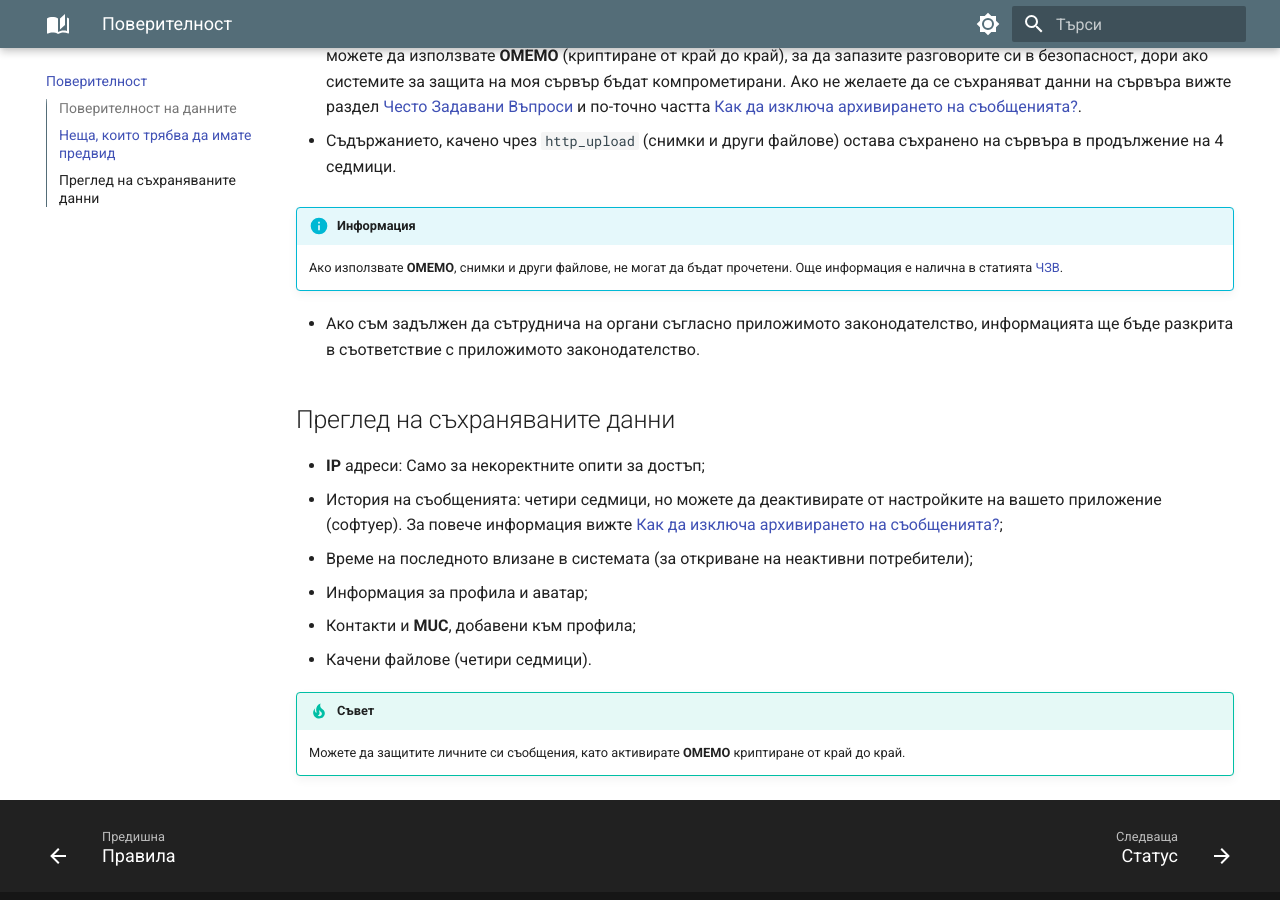
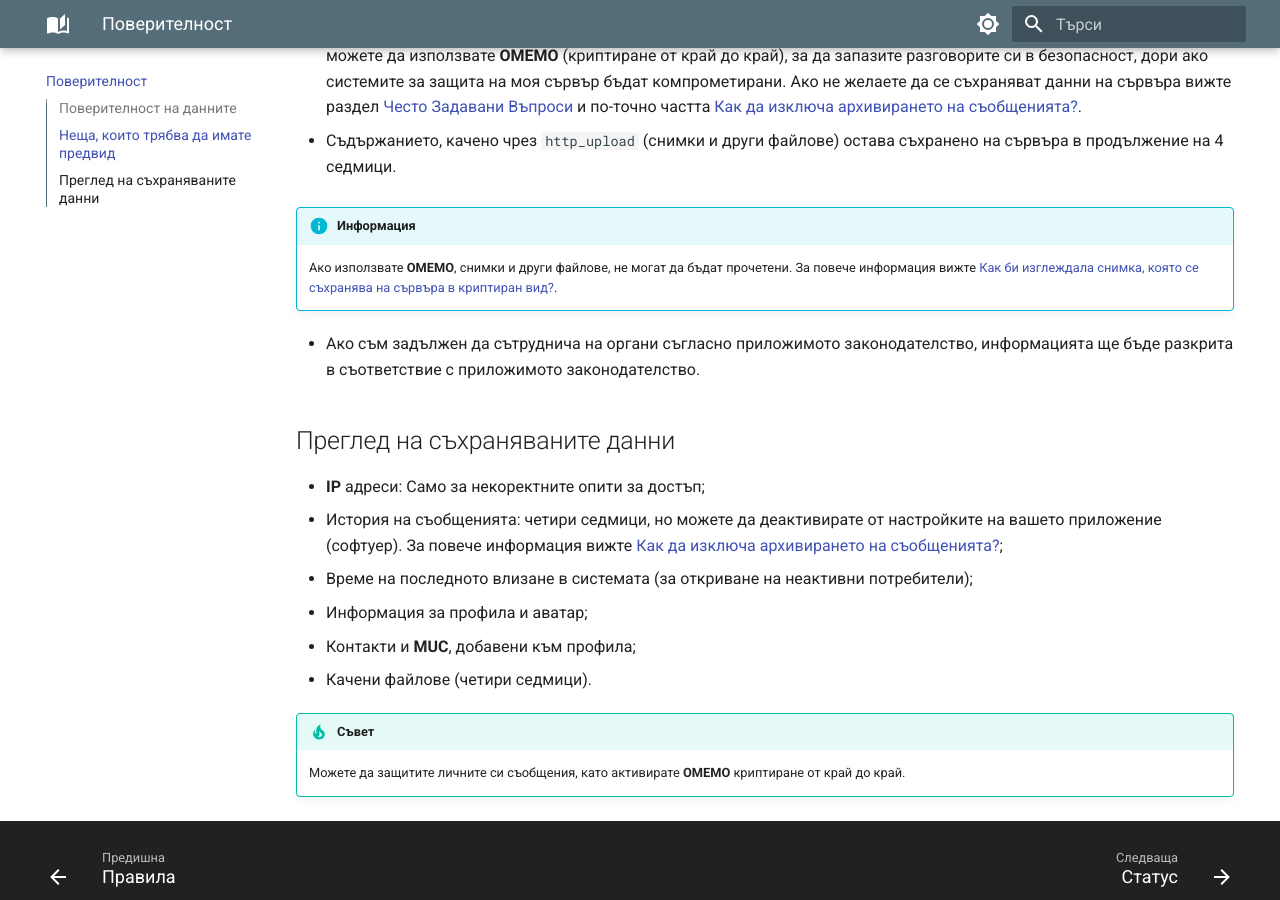
Before and after one commit to MrEddX/docs.chatrix.one, an MkDocs documentation site: the page built from docs/поверителност.md, in a window 1280 px wide and 900 px high, scrolled down 1353 px. Built offline with MkDocs 1.6.1 and Material for MkDocs 9.7.7, drawn with Linux system fonts in a browser that asks for light colours.

Commit message:
Fix: Privacy

```diff
--- a/docs/поверителност.md
+++ b/docs/поверителност.md
@@ -27,7 +27,7 @@
 
 !!! info "Информация"
 
-    Ако използвате **OMEMO**, снимки и други файлове, не могат да бъдат прочетени. Още информация е налична в статията [ЧЗВ](https://docs.chatrix.one/често-задавани-въпроси/#_31).
+    Ако използвате **OMEMO**, снимки и други файлове, не могат да бъдат прочетени. За повече информация вижте [Как би изглеждала снимка, която се съхранява на сървъра в криптиран вид?](https://docs.chatrix.one/често-задавани-въпроси/#_31).
 
 - Ако съм задължен да сътруднича на органи съгласно приложимото законодателство, информацията ще бъде разкрита в съответствие с приложимото законодателство.
 
```
Also changed, not shown: README.md (+3 -0 lines).
